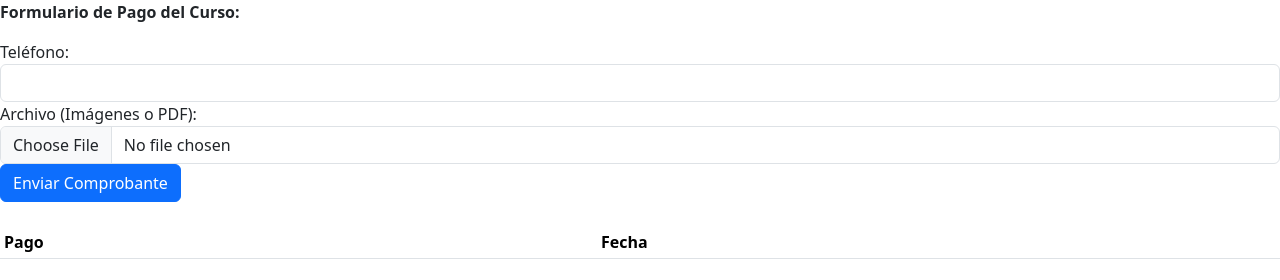
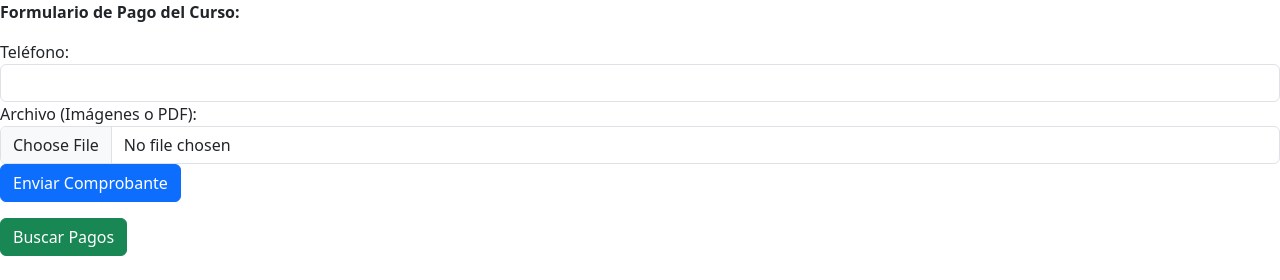
Before and after one commit to buda2103/Flask7B, a Flask app: page / in a window 1280 px wide. Shown: the top 280 px of the page. Run offline with Flask 3, Linux system fonts and the light colour scheme; lists and menus that the app fills with data are empty; some libraries are stand-ins or nearby versions.

Commit message:
Update Pago-Curso.html

```diff
--- a/templates/Pago-Curso.html
+++ b/templates/Pago-Curso.html
@@ -23,6 +23,9 @@
         </div>
         <button type="submit" class="btn btn-primary">Enviar Comprobante</button>
     </form>
+
+    <!-- Botón para buscar registros -->
+    <button id="btn-buscar" class="btn btn-success mt-3">Buscar Pagos</button>
 
     <!-- Tabla para mostrar datos -->
     <table class="table table-sm mt-4">
@@ -84,7 +87,10 @@
                 });
             }
 
-            buscar(); // Llamar a la función al cargar la página
+            // Evento para el botón de búsqueda
+            $("#btn-buscar").on("click", function () {
+                buscar();
+            });
 
             // Configuración de Pusher
             Pusher.logToConsole = true;
```
